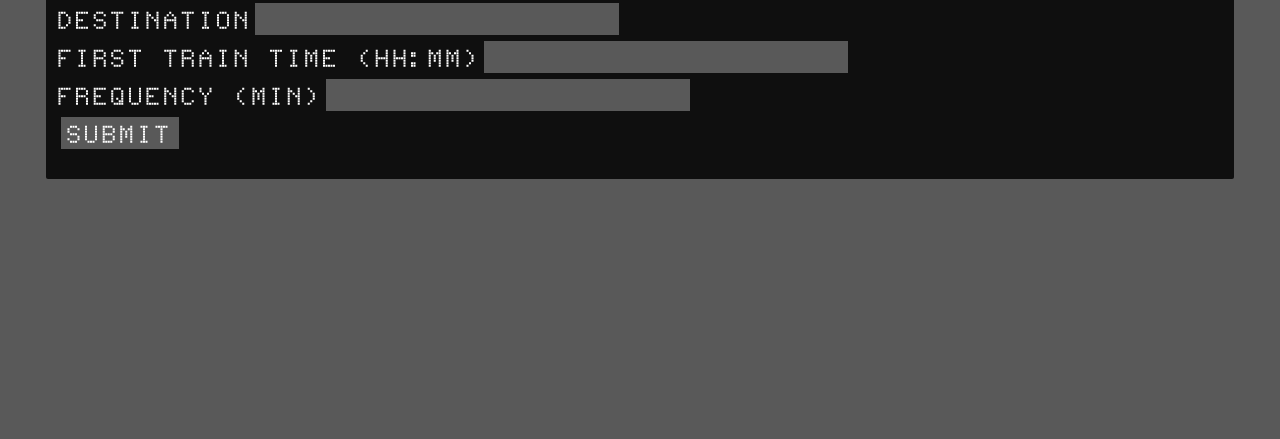
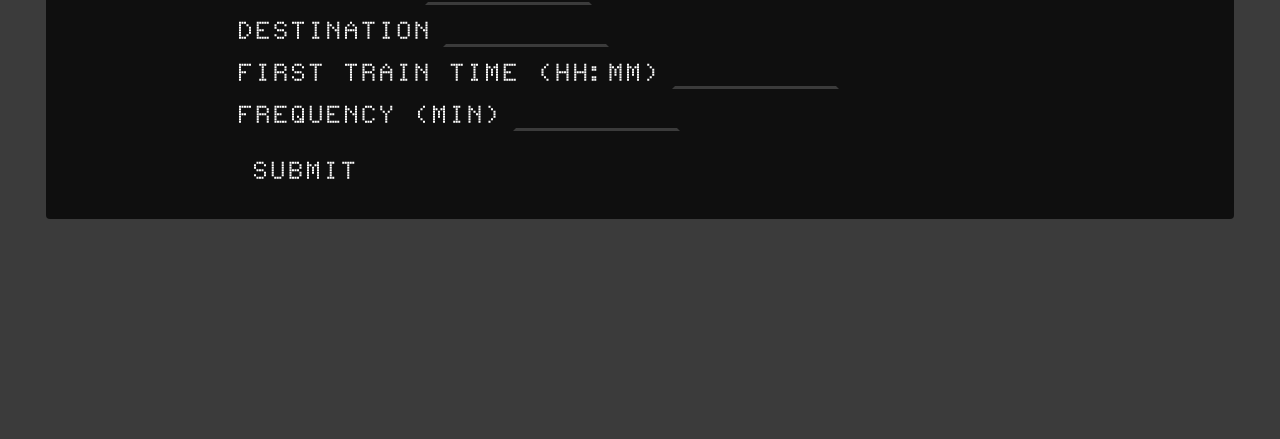
Before and after one commit to akeimach/train-schedule, a plain HTML site: page index.html in a window 1280 px wide. Shown: the part 361-800 px from the top of the page. Drawn offline with nearby package versions, Linux system fonts and the light colour scheme; no server answers.

Commit message:
clean up style

```diff
--- a/css/fonts.css
+++ b/css/fonts.css
@@ -1,17 +1,9 @@
 @font-face {
-    font-family: 'Scoreboard';
-    src: url('slkscr-webfont.woff2') format('woff2'),
-         url('slkscr-webfont.woff') format('woff');
+    font-family: 'Erbos Draco';
+    src: url('erbos-draco.eot');
+    src: url('erbos-draco.eot?#iefix') format('embedded-opentype'),
+        url('erbos-draco.woff') format('woff'),
+        url('erbos-draco.ttf') format('truetype');
     font-weight: normal;
     font-style: normal;
 }
-
-@font-face {
-    font-family: 'Erbos Draco';
-    src: url('Erbos-Draco-1st-Open-NBP.eot');
-    src: url('Erbos-Draco-1st-Open-NBP.eot?#iefix') format('embedded-opentype'),
-        url('Erbos-Draco-1st-Open-NBP.woff') format('woff'),
-        url('Erbos-Draco-1st-Open-NBP.ttf') format('truetype');
-    font-weight: normal;
-    font-style: normal;
-}
--- a/css/style.css
+++ b/css/style.css
@@ -1,9 +1,4 @@
-
-/** {
-    outline: 1px solid red;
-}*/
-
-.flex-center {
+.flex-center, .flex-left {
     display: -webkit-flex;
     display: flex;
     -webkit-flex-flow: column wrap;
@@ -13,34 +8,30 @@
     width: 95%;
     margin: 15px auto;
     background: #0F0F0F;
-    border-radius: 2px;
+    border-radius: 4px;
 }
 
 .flex-left {
-    display: -webkit-flex;
-    display: flex;
-    -webkit-flex-flow: column wrap;
-    flex-flow: column wrap;
     justify-content: left;
     align-items: left;
     width: 98%;
     padding: 1%;
-    margin: 15px auto;
-
 }
 
-body {
-    background: #595959;
-    font-family: 'Erbos Draco', 'Scoreboard', 'Courier New', sans-serif;
+body, button, input {
+    background: #3B3B3B;
+    font-family: 'Erbos Draco', 'Courier New', sans-serif;
     font-size: 20px;
     line-height: 150%;
     padding: 15px;
     color: #FFFFFF;
 }
 
-tr, th, td {
+tr, th, td, button, input {
     width: 20%;
-    border: 1px solid #595959;
+    padding: 0px;
+    border: 3px solid #0F0F0F;
+    border-bottom-color: #3B3B3B;
     text-align: left;
 }
 
@@ -50,16 +41,15 @@ h1, h3 {
 }
 
 button, input {
-    background: #595959;
-    font-family: 'Erbos Draco', 'Scoreboard', 'Courier New', sans-serif;
-    color: #FFFFFF;
-    font-size: 20px;
-    line-height: 150%;
-    /*padding: 15px;*/
     margin: 3px;
+    margin-left: 10px;
+    background-color: #0F0F0F;
+}
+
+button {
+    padding: 5px;
+    margin-top: 15px;
     border: none;
-    /*align-items:  top;*/
-    /*vertical-align: center;*/
 }
 
 button:focus, input:focus {
--- a/js/app.js
+++ b/js/app.js
@@ -28,13 +28,13 @@ function calcArrival() {
         // First train comes in the future
         // elapsed = initial - current = abs(current - initial)
         trainNextMinutes = Math.abs(elapsedTime);
-        trainNextArrival = moment(initialTime).format("hh:mm a");
+        trainNextArrival = moment(initialTime).format("hh:mm A");
     }
     else {
         // Mod for remainder until next interval time
         trainNextMinutes = trainFrequency - (elapsedTime % trainFrequency);
         // Add minutes remaining to current time, convert to time of day
-        trainNextArrival = moment(currentTime).add(trainNextMinutes, "minutes").format("hh:mm a");
+        trainNextArrival = moment(currentTime).add(trainNextMinutes, "minutes").format("hh:mm A");
     }
 }
 
```
Also changed, not shown: css/erbos-draco.ttf (renamed from css/Erbos-Draco-1st-Open-NBP.ttf), css/erbos-draco.woff (renamed from css/Erbos-Draco-1st-Open-NBP.woff), css/slkscr-webfont.woff (deleted), css/slkscr-webfont.woff2 (deleted), 2 other files.
